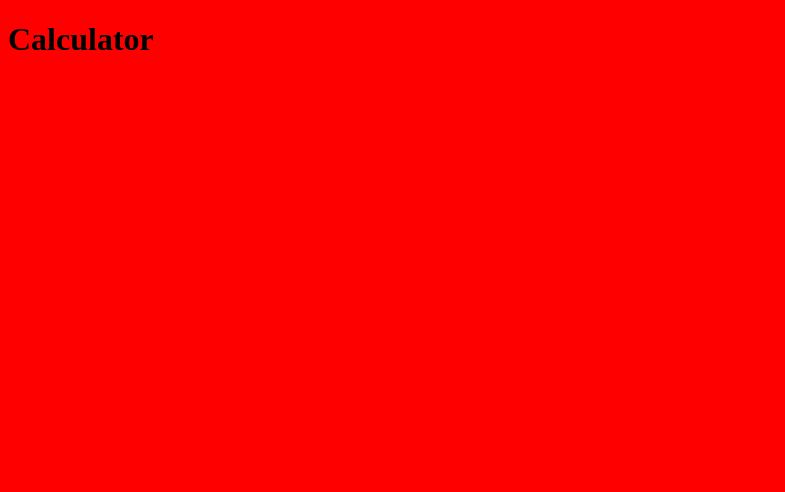
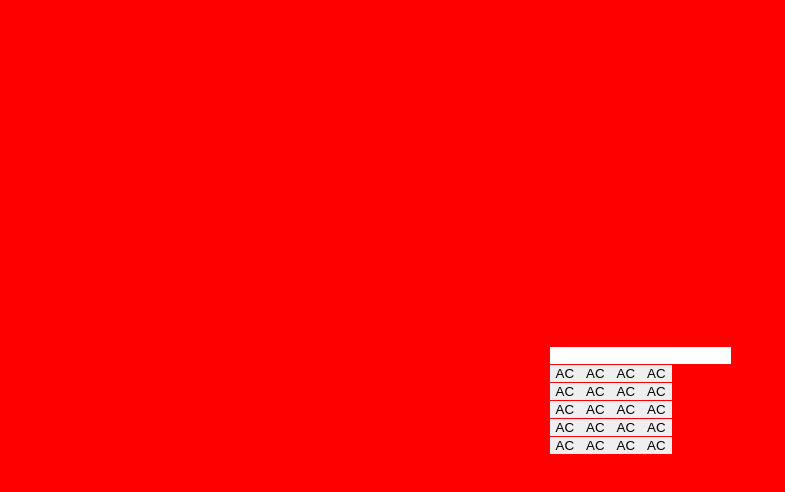
Before and after one commit to moise10r/math-magicians, a React (Create React App) app: page / in a window 1280 px wide. Shown: the top 492 px of the page, without its empty margins (0-785 px from the left). Built offline with nearby package versions, Linux system fonts and the light colour scheme.

Commit message:
Add calculator layout.

```diff
--- a/src/App.js
+++ b/src/App.js
@@ -3,7 +3,7 @@ import './assets/styles/main.css';
 
 function App() {
   return (
-    <div className="App">
+    <div className="App flex-center">
       <Calculator />
     </div>
   );
--- a/src/assets/styles/main.css
+++ b/src/assets/styles/main.css
@@ -1,3 +1,46 @@
+/*  Typography */
+
 body {
+  margin: 0;
+  padding: 0;
+}
+
+a {
+  text-decoration: none;
+}
+
+input,
+button {
+  border: none;
+  outline: none;
+}
+
+.flex-center {
+  display: flex;
+  justify-content: center;
+  align-items: center;
+}
+
+.flex-start {
+  display: flex;
+  justify-content: flex-start;
+  align-items: center;
+}
+
+.flex-end {
+  display: flex;
+  justify-content: flex-end;
+  align-items: center;
+}
+
+.flex-between {
+  display: flex;
+  justify-content: space-between;
+  align-items: center;
+}
+
+.App {
+  width: 100%;
+  height: 100vh;
   background-color: red;
 }
--- a/src/components/calculator.jsx
+++ b/src/components/calculator.jsx
@@ -7,7 +7,43 @@ class Calculator extends Component {
   }
 
   render() {
-    return (<h1>Calculator</h1>);
+    return (
+      <div className="calculator-main-container">
+        <div className="row result">
+          <input type="text" />
+        </div>
+        <div className="row">
+          <button className="btn" type="button">AC</button>
+          <button className="btn" type="button">AC</button>
+          <button className="btn" type="button">AC</button>
+          <button className="btn" type="button">AC</button>
+        </div>
+        <div className="row">
+          <button className="btn" type="button">AC</button>
+          <button className="btn" type="button">AC</button>
+          <button className="btn" type="button">AC</button>
+          <button className="btn" type="button">AC</button>
+        </div>
+        <div className="row">
+          <button className="btn" type="button">AC</button>
+          <button className="btn" type="button">AC</button>
+          <button className="btn" type="button">AC</button>
+          <button className="btn" type="button">AC</button>
+        </div>
+        <div className="row">
+          <button className="btn" type="button">AC</button>
+          <button className="btn" type="button">AC</button>
+          <button className="btn" type="button">AC</button>
+          <button className="btn" type="button">AC</button>
+        </div>
+        <div className="row">
+          <button className="btn" type="button">AC</button>
+          <button className="btn" type="button">AC</button>
+          <button className="btn" type="button">AC</button>
+          <button className="btn" type="button">AC</button>
+        </div>
+      </div>
+    );
   }
 }
 
```
